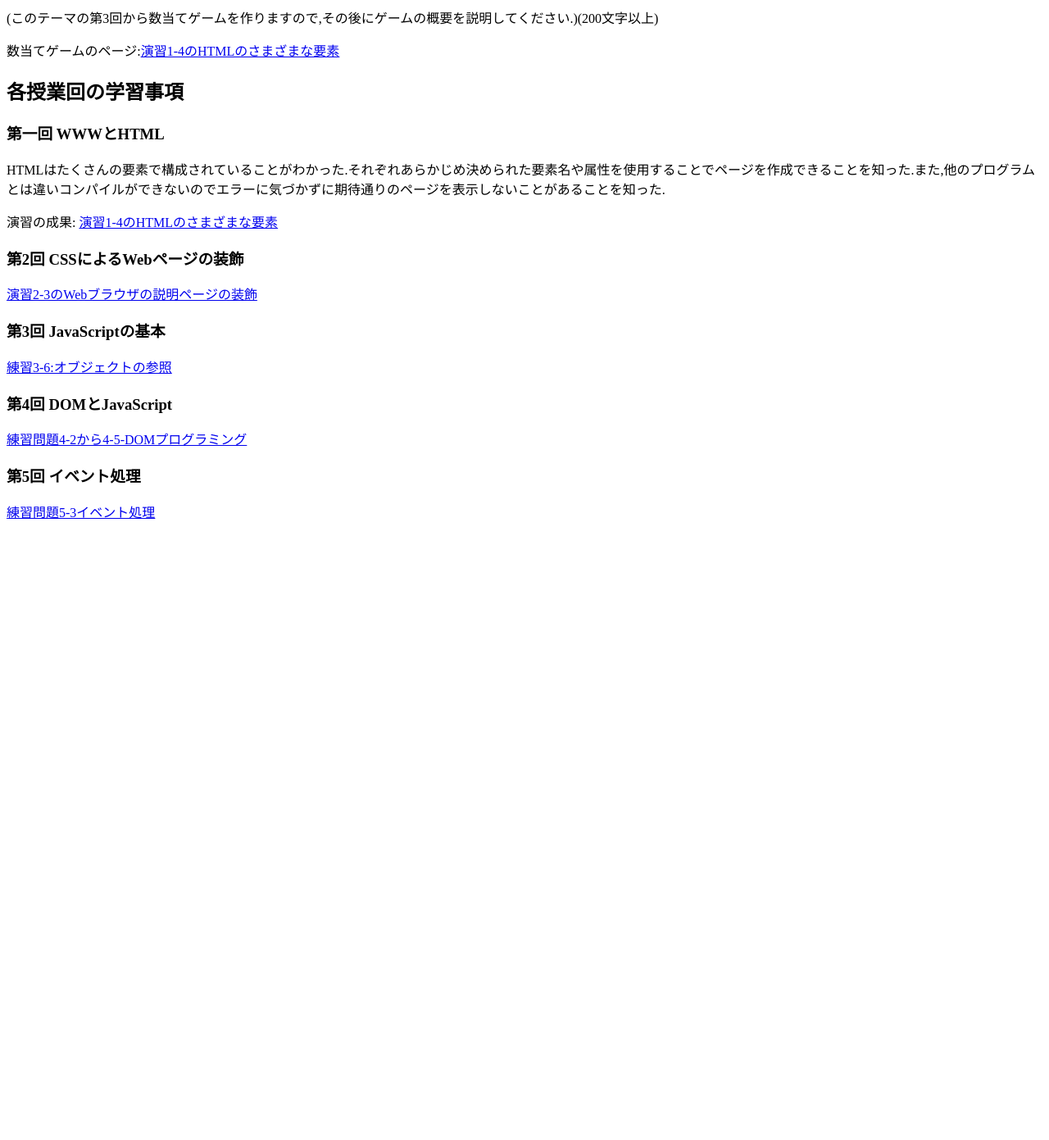
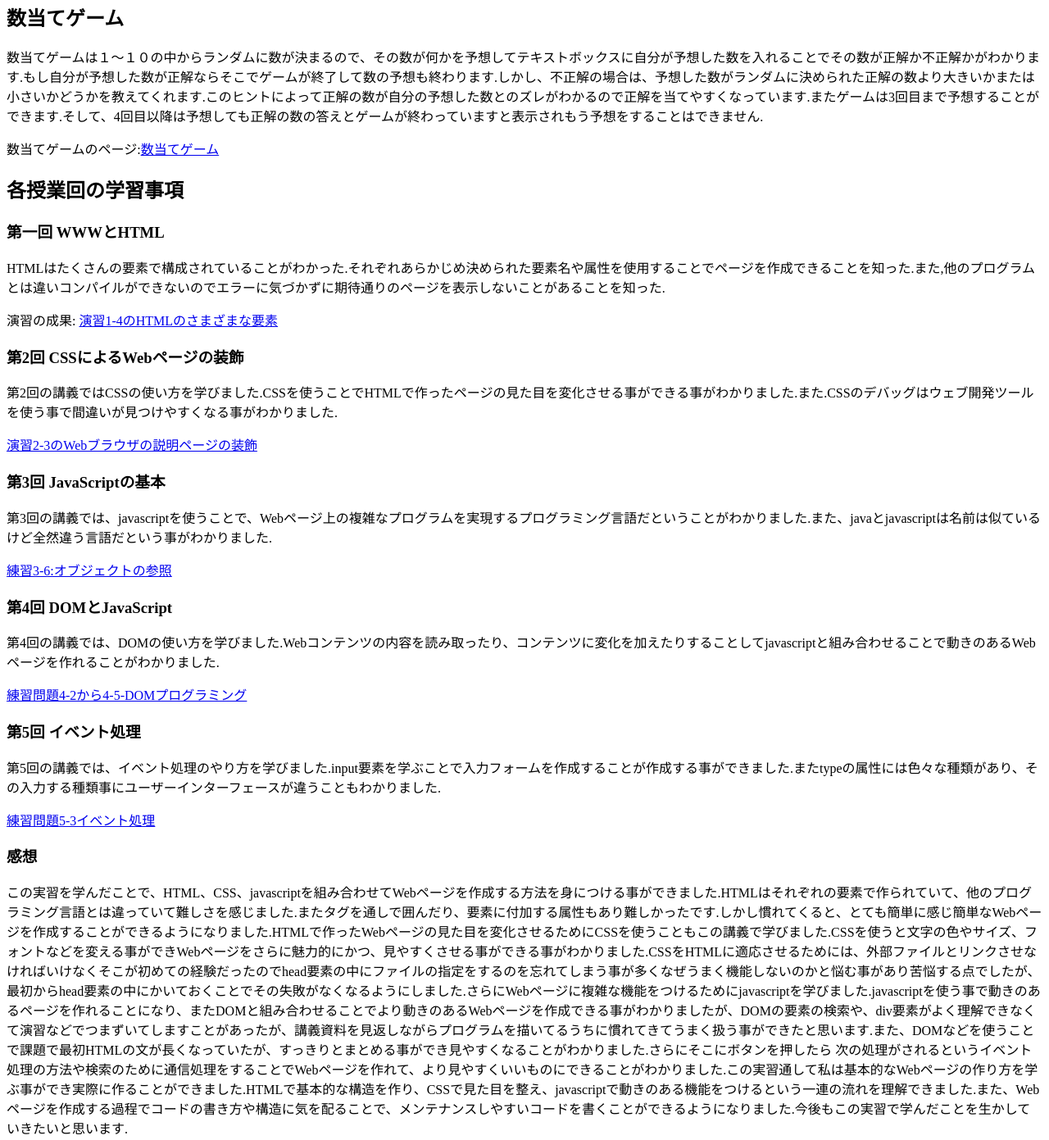
Before and after one commit to G384862023/medialabo, a plain HTML site: page index.html in a window 1280 px wide. Shown: the part 372-1763 px from the top of the page at 82% size. Before the commit the page ends 1016 px from the top, so only its background shows below. Drawn offline with Linux system fonts and the light colour scheme.

Commit message:
index変更

```diff
--- a/index.html
+++ b/index.html
@@ -8,7 +8,7 @@
   <body>
     <h1>「Webコンテンツの作成」の成果</h1>
     <h2>本テーマについて</h2>
-    <p>(ここにはこのテーマの学習の目的と目標を記載してください.シラバスを参考にしましょう.(100文字)</p>
+    <p>先行する情報工学の専門科目の基礎知識を応用して実践的な能力を修得することが目的で、手順書を読み、実験を行い、レポートやプレゼンテーションにより報告するという実験の一連の流れを実践できるようになり、コミュニケーション能力の重要性を理解し、グループワークを円滑に実施できるようにする.また、モーション解析・編集やHTML等を用いたWebページ作成ができるようになることです.</p>
     <h2>プロジェクト課題について</h2>
     <p>(ここには皆さんが取り組んだプロジェクト課題について書きましょう.)(200文字以上)</p>
     <p>プロジェク課題で作成したページ:
@@ -16,8 +16,8 @@
     </p>
     </p>
     <h2>数当てゲーム</h2>
-    <p>(このテーマの第3回から数当てゲームを作りますので,その後にゲームの概要を説明してください.)(200文字以上)</p>
-    <p>数当てゲームのページ:<a href="kazuate.html" target="_blank">演習1-4のHTMLのさまざまな要素</a></p>
+    <p>数当てゲームは１〜１０の中からランダムに数が決まるので、その数が何かを予想してテキストボックスに自分が予想した数を入れることでその数が正解か不正解かがわかります.もし自分が予想した数が正解ならそこでゲームが終了して数の予想も終わります.しかし、不正解の場合は、予想した数がランダムに決められた正解の数より大きいかまたは小さいかどうかを教えてくれます.このヒントによって正解の数が自分の予想した数とのズレがわかるので正解を当てやすくなっています.またゲームは3回目まで予想することができます.そして、4回目以降は予想しても正解の数の答えとゲームが終わっていますと表示されもう予想をすることはできません.</p>
+    <p>数当てゲームのページ:<a href="kazuate.html" target="_blank">数当てゲーム</a></p>
     <h2>各授業回の学習事項</h2>
     <h3>第一回 WWWとHTML</h3>
     <p>HTMLはたくさんの要素で構成されていることがわかった.それぞれあらかじめ決められた要素名や属性を使用することでページを作成できることを知った.また,他のプログラムとは違いコンパイルができないのでエラーに気づかずに期待通りのページを表示しないことがあることを知った.</p>
@@ -25,13 +25,20 @@
       <a href="practice-html/elements.html" target="_blank">演習1-4のHTMLのさまざまな要素</a>
     </p>
     <h3>第2回 CSSによるWebページの装飾</h3>
+    <p>第2回の講義ではCSSの使い方を学びました.CSSを使うことでHTMLで作ったページの見た目を変化させる事ができる事がわかりました.また.CSSのデバッグはウェブ開発ツールを使う事で間違いが見つけやすくなる事がわかりました.</p>
     <a href="practice-css/browser-intro.html" target="_blank">演習2-3のWebブラウザの説明ページの装飾</a>
     <h3>第3回 JavaScriptの基本</h3>
+    <p>第3回の講義では、javascriptを使うことで、Webページ上の複雑なプログラムを実現するプログラミング言語だということがわかりました.また、javaとjavascriptは名前は似ているけど全然違う言語だという事がわかりました.</p>
     <a href="practice-js/obj-practice.html" target="_blank">練習3-6:オブジェクトの参照</a>
     <h3>第4回 DOMとJavaScript</h3>
+    <p>第4回の講義では、DOMの使い方を学びました.Webコンテンツの内容を読み取ったり、コンテンツに変化を加えたりすることしてjavascriptと組み合わせることで動きのあるWebページを作れることがわかりました.</p>
     <a href="practice-dom/dom-exercise.html" target="_blank">練習問題4-2から4-5-DOMプログラミング</a>
     <h3>第5回 イベント処理</h3>
+    <p>第5回の講義では、イベント処理のやり方を学びました.input要素を学ぶことで入力フォームを作成することが作成する事ができました.またtypeの属性には色々な種類があり、その入力する種類事にユーザーインターフェースが違うこともわかりました.</p>
     <a href="practice-event/event-list.html" target="_blank">練習問題5-3イベント処理</a>
-
+    <h3>感想</h3>
+    <p>この実習を学んだことで、HTML、CSS、javascriptを組み合わせてWebページを作成する方法を身につける事ができました.HTMLはそれぞれの要素で作られていて、他のプログラミング言語とは違っていて難しさを感じました.またタグを通しで囲んだり、要素に付加する属性もあり難しかったです.しかし慣れてくると、とても簡単に感じ簡単なWebページを作成することができるようになりました.HTMLで作ったWebページの見た目を変化させるためにCSSを使うこともこの講義で学びました.CSSを使うと文字の色やサイズ、フォントなどを変える事ができWebページをさらに魅力的にかつ、見やすくさせる事ができる事がわかりました.CSSをHTMLに適応させるためには、外部ファイルとリンクさせなければいけなくそこが初めての経験だったのでhead要素の中にファイルの指定をするのを忘れてしまう事が多くなぜうまく機能しないのかと悩む事があり苦悩する点でしたが、最初からhead要素の中にかいておくことでその失敗がなくなるようにしました.さらにWebページに複雑な機能をつけるためにjavascriptを学びました.javascriptを使う事で動きのあるページを作れることになり、またDOMと組み合わせることでより動きのあるWebページを作成できる事がわかりましたが、DOMの要素の検索や、div要素がよく理解できなくて演習などでつまずいてしますことがあったが、講義資料を見返しながらプログラムを描いてるうちに慣れてきてうまく扱う事ができたと思います.また、DOMなどを使うことで課題で最初HTMLの文が長くなっていたが、すっきりとまとめる事ができ見やすくなることがわかりました.さらにそこにボタンを押したら
+      次の処理がされるというイベント処理の方法や検索のために通信処理をすることでWebページを作れて、より見やすくいいものにできることがわかりました.この実習通して私は基本的なWebページの作り方を学ぶ事ができ実際に作ることができました.HTMLで基本的な構造を作り、CSSで見た目を整え、javascriptで動きのある機能をつけるという一連の流れを理解できました.また、Webページを作成する過程でコードの書き方や構造に気を配ることで、メンテナンスしやすいコードを書くことができるようになりました.今後もこの実習で学んだことを生かしていきたいと思います.
+      </p>
   </body>
 </html>
```
